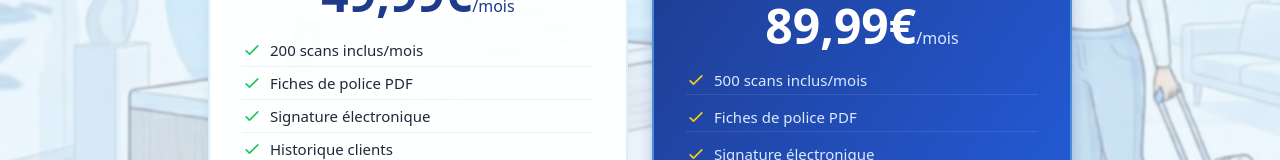
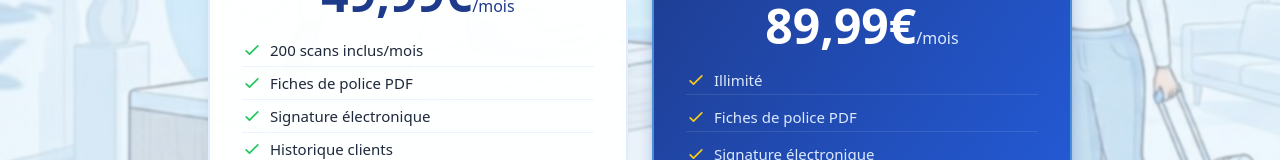
Before and after one commit to IVNorahc/checkin-express, a React (Vite) app: page /pricing in a window 1280 px wide. Shown: the part 448-608 px from the top of the page. Built offline with nearby package versions, Linux system fonts and the light colour scheme; no server answers.

Commit message:
fix: stat 30s check-in corrigée

```diff
--- a/src/pages/Subscribe.tsx
+++ b/src/pages/Subscribe.tsx
@@ -197,7 +197,7 @@ export default function Subscribe({ onBack, showWelcome }: SubscribeProps) {
 
                 <ul className="mb-4 flex list-none flex-col gap-2 p-0 text-left">
                   {[
-                    '500 scans inclus/mois',
+                    'Illimité',
                     'Fiches de police PDF',
                     'Signature électronique',
                     'Historique clients',
```
